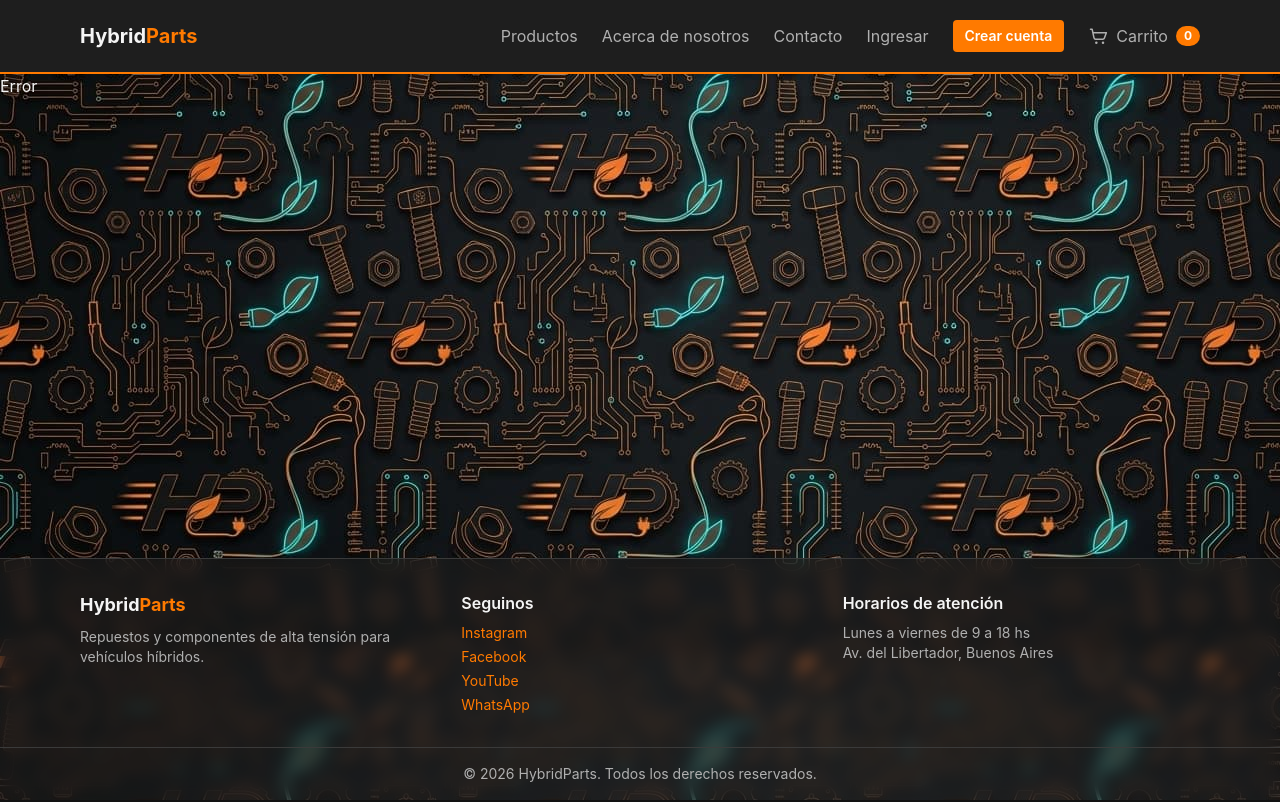
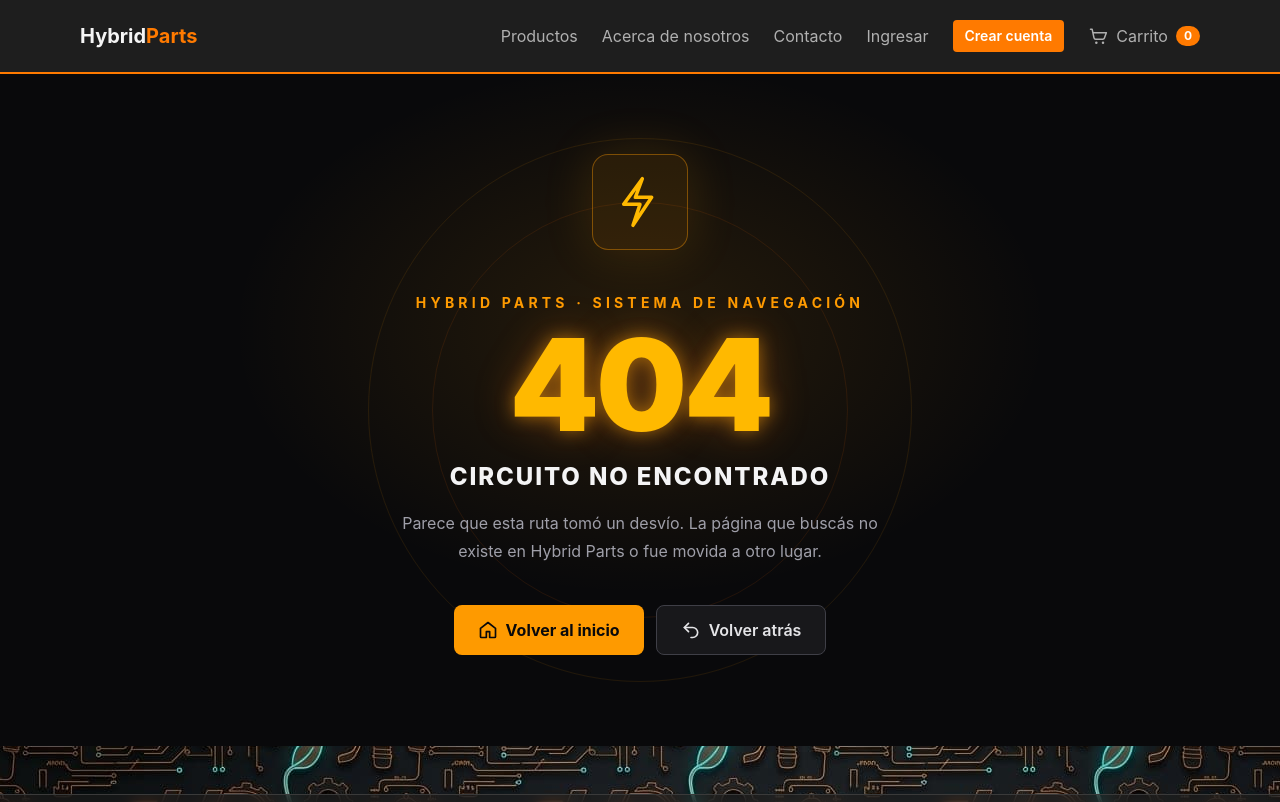
Before and after one commit to mario0552/Trabajo-3-hybrid, a React (Vite) app: page /404 in a window 1280 px wide. Shown: the top 802 px of the page. Built offline with nearby package versions, Linux system fonts and the light colour scheme.

Commit message:
Se creo el 404 y actualizacion

```diff
--- a/src/App.jsx
+++ b/src/App.jsx
@@ -24,6 +24,7 @@ function App() {
         <Route path="/login" element={<Login />} />
         <Route path="/register" element={<Register />} />
         <Route path="/about" element={<AboutUs />} />
+        <Route path="/contacto" element={<NotFound />} />
         <Route path="/no-autorizado" element={<Unauthorized />} />
 
         {/* Protegida por login + role: solo "admin" */}
--- a/src/components/ProductCard.jsx
+++ b/src/components/ProductCard.jsx
@@ -1,14 +1,40 @@
 import { Link } from "react-router";
-import { useContext } from "react";
+import { useContext, useEffect, useRef, useState } from "react";
 import { CartContext } from "../context/CartContext";
 
 function ProductCard({ product }) {
-  const { addToCart } = useContext(CartContext);
-  const { id, nombre, categoria, marca, precio, stock, imagen } = product;
+  const { addToCart, getAvailableStock } = useContext(CartContext);
+  const [justAdded, setJustAdded] = useState(false);
+  const feedbackTimeout = useRef(null);
+  const { id, nombre, categoria, marca, precio, imagen } = product;
+  const stock = getAvailableStock(product);
   const soldOut = stock === 0;
 
+  useEffect(
+    () => () => {
+      window.clearTimeout(feedbackTimeout.current);
+    },
+    [],
+  );
+
+  const handleAddToCart = () => {
+    if (!addToCart(product)) return;
+
+    setJustAdded(true);
+    window.clearTimeout(feedbackTimeout.current);
+    feedbackTimeout.current = window.setTimeout(() => {
+      setJustAdded(false);
+    }, 800);
+  };
+
   return (
-    <article className="flex flex-col overflow-hidden rounded-2xl border border-borde bg-superficie backdrop-blur-sm">
+    <article
+      className={`flex flex-col overflow-hidden rounded-2xl border bg-superficie backdrop-blur-sm transition duration-300 ${
+        justAdded
+          ? "scale-[1.02] border-principal shadow-[0_0_28px_rgba(255,122,0,0.28)]"
+          : "border-borde"
+      }`}
+    >
       <img
         src={imagen}
         alt={nombre}
@@ -29,11 +55,12 @@ function ProductCard({ product }) {
         </p>
         <button
           type="button"
-          onClick={() => addToCart(product)}
+          onClick={handleAddToCart}
           disabled={soldOut}
           className="rounded-full border border-principal px-4 py-2 font-semibold text-principal transition hover:bg-principal hover:text-white disabled:cursor-not-allowed disabled:border-borde disabled:text-suave"
+          aria-live="polite"
         >
-          Agregar al carrito
+          {justAdded ? "¡Agregado!" : "Agregar al carrito"}
         </button>
 
         <Link
--- a/src/context/CartProvider.jsx
+++ b/src/context/CartProvider.jsx
@@ -1,10 +1,27 @@
 import useLocalStorage from "../hooks/useLocalStorage";
 import { CartContext } from "./CartContext";
+import { ProductsContext } from "./ProductsContext.js";
+import { useContext } from "react";
 
 function CartProvider({ children }) {
+  const { products } = useContext(ProductsContext);
   const [cart, setCart] = useLocalStorage("hp_cart", []);
 
+  const getAvailableStock = (productOrId) => {
+    const productId =
+      typeof productOrId === "object" ? productOrId.id : productOrId;
+    const product = products.find((item) => item.id === productId);
+
+    if (!product) return 0;
+
+    const quantityInCart =
+      cart.find((item) => item.id === productId)?.quantity ?? 0;
+    return Math.max(0, Number(product.stock ?? 0) - quantityInCart);
+  };
+
   const addToCart = (product) => {
+    if (getAvailableStock(product) < 1) return false;
+
     setCart((currentCart) => {
       const existingItem = currentCart.find((item) => item.id === product.id);
 
@@ -18,12 +35,18 @@ function CartProvider({ children }) {
 
       return [...currentCart, { ...product, quantity: 1 }];
     });
+    return true;
   };
 
   const updateQuantity = (productId, quantity) => {
     const nextQuantity = Math.floor(Number(quantity));
 
     if (!Number.isFinite(nextQuantity)) return;
+
+    const product = products.find((item) => item.id === productId);
+    if (nextQuantity > 0 && (!product || nextQuantity > Number(product.stock))) {
+      return;
+    }
 
     setCart((currentCart) =>
       nextQuantity <= 0
@@ -58,6 +81,7 @@ function CartProvider({ children }) {
         updateQuantity,
         removeFromCart,
         clearCart,
+        getAvailableStock,
       }}
     >
       {children}
--- a/src/pages/Cart.jsx
+++ b/src/pages/Cart.jsx
@@ -1,10 +1,13 @@
 import { useContext } from "react";
-import { Link } from "react-router";
+import { Link, useNavigate } from "react-router";
 import { CartContext } from "../context/CartContext";
+import { ProductsContext } from "../context/ProductsContext";
 
 const formatPrice = (price) => `$ ${Number(price).toLocaleString("es-AR")}`;
 
 function Cart() {
+  const navigate = useNavigate();
+  const { products } = useContext(ProductsContext);
   const { cart, total, updateQuantity, removeFromCart, clearCart } =
     useContext(CartContext);
 
@@ -83,7 +86,14 @@ function Cart() {
                       onClick={() =>
                         updateQuantity(item.id, item.quantity + 1)
                       }
-                      className="h-9 w-9 rounded-full border border-borde font-bold transition hover:border-principal hover:text-principal"
+                      disabled={
+                        item.quantity >=
+                        Number(
+                          products.find((product) => product.id === item.id)
+                            ?.stock ?? 0,
+                        )
+                      }
+                      className="h-9 w-9 rounded-full border border-borde font-bold transition hover:border-principal hover:text-principal disabled:cursor-not-allowed disabled:opacity-40"
                       aria-label={`Aumentar cantidad de ${item.nombre}`}
                     >
                       +
@@ -116,6 +126,13 @@ function Cart() {
             <p className="mt-3 text-sm text-suave">
               El envío y el pago se coordinan al confirmar la compra.
             </p>
+            <button
+              type="button"
+              onClick={() => navigate("/404")}
+              className="mt-5 w-full rounded-full bg-principal px-5 py-3 font-bold text-white transition hover:brightness-110 focus-visible:outline-2 focus-visible:outline-offset-2 focus-visible:outline-principal"
+            >
+              Finalizar compra
+            </button>
           </aside>
         </div>
       )}
--- a/src/pages/NotFound.jsx
+++ b/src/pages/NotFound.jsx
@@ -1,8 +1,123 @@
+import { Link } from "react-router";
+
 function NotFound() {
   return (
-    <div>
-      <h1>Error</h1>
-    </div>
+    <main className="relative isolate flex min-h-[calc(100vh-8rem)] items-center justify-center overflow-hidden bg-zinc-950 px-4 py-16 text-zinc-100">
+      <style>{`
+        @keyframes float {
+          0%, 100% { transform: translateY(0); }
+          50% { transform: translateY(-12px); }
+        }
+
+        @keyframes glow {
+          0%, 100% {
+            text-shadow: 0 0 12px rgba(245, 158, 11, 0.35), 0 0 32px rgba(249, 115, 22, 0.2);
+          }
+          50% {
+            text-shadow: 0 0 22px rgba(245, 158, 11, 0.75), 0 0 56px rgba(249, 115, 22, 0.45);
+          }
+        }
+
+        .not-found-float {
+          animation: float 3.5s ease-in-out infinite;
+        }
+
+        .not-found-glow {
+          animation: glow 2.5s ease-in-out infinite;
+        }
+
+        @media (prefers-reduced-motion: reduce) {
+          .not-found-float, .not-found-glow {
+            animation: none;
+          }
+        }
+      `}</style>
+
+      <div
+        aria-hidden="true"
+        className="absolute inset-0 -z-10 bg-[radial-gradient(ellipse_at_50%_38%,rgba(245,158,11,0.12),transparent_45%)]"
+      />
+      <div
+        aria-hidden="true"
+        className="absolute left-1/2 top-1/2 -z-10 h-[min(80vw,34rem)] w-[min(80vw,34rem)] -translate-x-1/2 -translate-y-1/2 rounded-full border border-amber-500/10"
+      />
+      <div
+        aria-hidden="true"
+        className="absolute left-1/2 top-1/2 -z-10 h-[min(64vw,26rem)] w-[min(64vw,26rem)] -translate-x-1/2 -translate-y-1/2 rounded-full border border-orange-500/10"
+      />
+
+      <section className="w-full max-w-2xl text-center">
+        <div className="not-found-float mx-auto mb-6 flex h-20 w-20 items-center justify-center rounded-2xl border border-amber-500/40 bg-amber-500/10 text-amber-400 shadow-[0_0_50px_rgba(245,158,11,0.16)] sm:mb-8 sm:h-24 sm:w-24">
+          <svg
+            aria-hidden="true"
+            viewBox="0 0 24 24"
+            fill="none"
+            stroke="currentColor"
+            strokeWidth="1.5"
+            strokeLinecap="round"
+            strokeLinejoin="round"
+            className="h-11 w-11 sm:h-14 sm:w-14"
+          >
+            <path d="m13 2-3 8h7L9 22l3-9H5z" />
+          </svg>
+        </div>
+
+        <p className="text-xs font-bold uppercase tracking-[0.3em] text-amber-500 sm:text-sm">
+          Hybrid Parts · Sistema de navegación
+        </p>
+        <h1 className="not-found-glow mt-2 text-7xl font-black tracking-tight text-amber-400 sm:text-8xl md:text-9xl">
+          404
+        </h1>
+        <h2 className="mt-3 text-xl font-extrabold tracking-[0.08em] sm:text-2xl">
+          CIRCUITO NO ENCONTRADO
+        </h2>
+        <p className="mx-auto mt-4 max-w-lg text-sm leading-6 text-zinc-400 sm:text-base sm:leading-7">
+          Parece que esta ruta tomó un desvío. La página que buscás no existe en
+          Hybrid Parts o fue movida a otro lugar.
+        </p>
+
+        <div className="mt-8 flex flex-col justify-center gap-3 sm:mt-10 sm:flex-row">
+          <Link
+            to="/"
+            className="inline-flex min-h-12 items-center justify-center gap-2 rounded-lg bg-amber-500 px-6 py-3 font-bold text-zinc-950 transition hover:bg-amber-400 focus-visible:outline-2 focus-visible:outline-offset-2 focus-visible:outline-amber-400"
+          >
+            <svg
+              aria-hidden="true"
+              viewBox="0 0 24 24"
+              fill="none"
+              stroke="currentColor"
+              strokeWidth="2"
+              strokeLinecap="round"
+              strokeLinejoin="round"
+              className="h-5 w-5"
+            >
+              <path d="m3 10 9-7 9 7v10a1 1 0 0 1-1 1h-6v-7h-4v7H4a1 1 0 0 1-1-1z" />
+            </svg>
+            Volver al inicio
+          </Link>
+          <button
+            type="button"
+            onClick={() => window.history.back()}
+            className="inline-flex min-h-12 items-center justify-center gap-2 rounded-lg border border-zinc-700 bg-zinc-900 px-6 py-3 font-semibold text-zinc-200 transition hover:border-amber-500/60 hover:text-amber-400 focus-visible:outline-2 focus-visible:outline-offset-2 focus-visible:outline-amber-400"
+          >
+            <svg
+              aria-hidden="true"
+              viewBox="0 0 24 24"
+              fill="none"
+              stroke="currentColor"
+              strokeWidth="2"
+              strokeLinecap="round"
+              strokeLinejoin="round"
+              className="h-5 w-5"
+            >
+              <path d="M9 14 4 9l5-5" />
+              <path d="M4 9h10a6 6 0 0 1 0 12h-2" />
+            </svg>
+            Volver atrás
+          </button>
+        </div>
+      </section>
+    </main>
   );
 }
 
--- a/src/pages/ProductDetail.jsx
+++ b/src/pages/ProductDetail.jsx
@@ -6,7 +6,7 @@ import { CartContext } from "../context/CartContext";
 function ProductDetail() {
   const { id } = useParams();
   const { products } = useContext(ProductsContext);
-  const { addToCart } = useContext(CartContext);
+  const { addToCart, getAvailableStock } = useContext(CartContext);
   const product = products.find((item) => item.id === id);
 
   if (!product) {
@@ -23,7 +23,8 @@ function ProductDetail() {
     );
   }
 
-  const soldOut = product.stock === 0;
+  const availableStock = getAvailableStock(product);
+  const soldOut = availableStock === 0;
 
   return (
     <section className="mx-auto grid max-w-6xl gap-8 px-4 py-8 md:grid-cols-2">
@@ -44,7 +45,7 @@ function ProductDetail() {
         <p
           className={`mt-2 text-sm ${soldOut ? "text-red-400" : "text-suave"}`}
         >
-          {soldOut ? "Sin stock" : `Stock disponible: ${product.stock}`}
+          {soldOut ? "Sin stock" : `Stock disponible: ${availableStock}`}
         </p>
         {product.descripcion && (
           <p className="mt-6 leading-relaxed text-suave">
```
